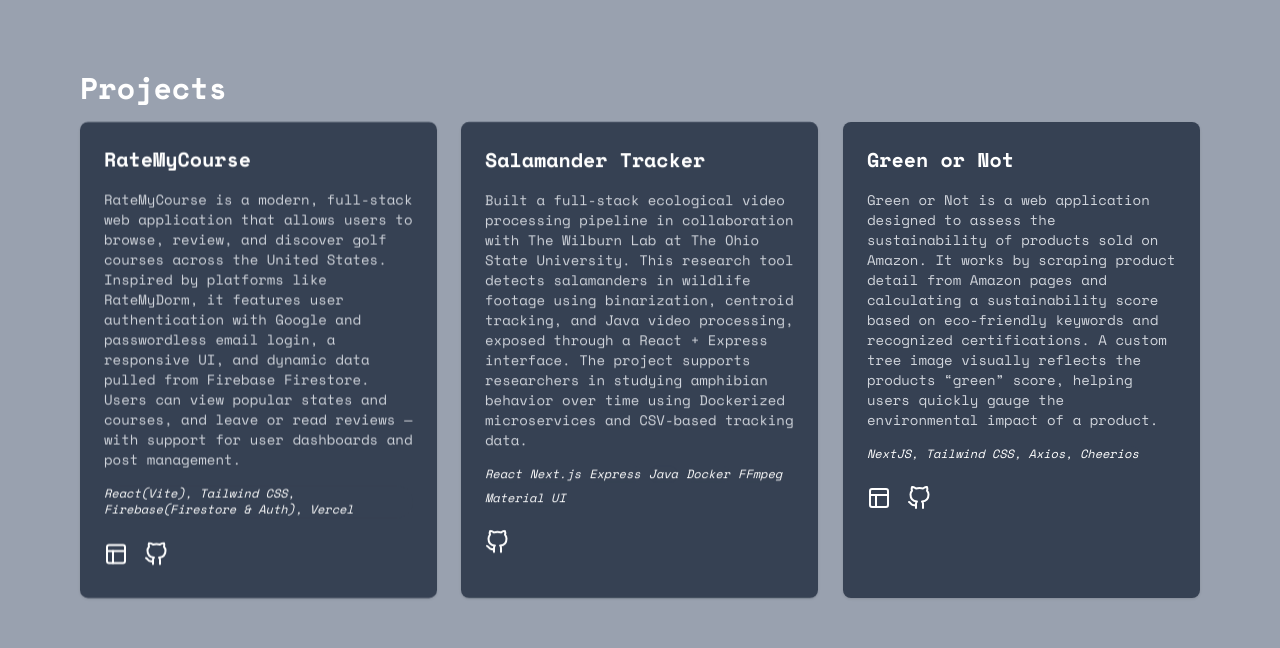
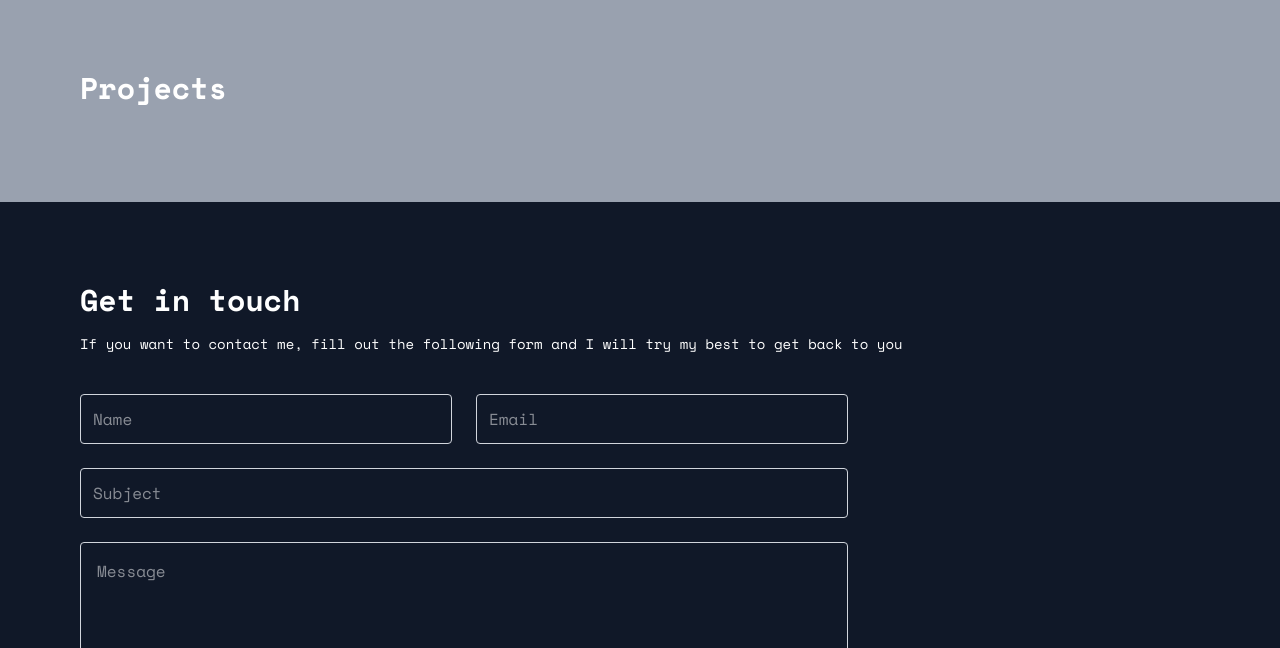
Before and after one commit to alstondsouza1/alston-dsouza1-main, a Next.js app: page / in a window 1280 px wide. Shown: the part 3360-4008 px from the top of the page. Built offline with nearby package versions, Linux system fonts and the light colour scheme.

Commit message:
pushed personal website code

```diff
--- a/src/components/ProjectCard/page.jsx
+++ b/src/components/ProjectCard/page.jsx
@@ -5,27 +5,7 @@ import { Layout, GitHub } from 'react-feather';
 
 export default function Projects() {
     const projects = [
-        {
-            title: "RateMyCourse",
-            description: "RateMyCourse is a modern, full-stack web application that allows users to browse, review, and discover golf courses across the United States. Inspired by platforms like RateMyDorm, it features user authentication with Google and passwordless email login, a responsive UI, and dynamic data pulled from Firebase Firestore. Users can view popular states and courses, and leave or read reviews — with support for user dashboards and post management.",
-            tags: ["React(Vite), Tailwind CSS, Firebase(Firestore & Auth), Vercel"],
-            github: "https://github.com/alstondsouza1/rate-my-course",
-            project_site: "https://rate-my-course-delta.vercel.app/",
-        },
-        {
-            title: "Salamander Tracker",
-            description: "Built a full-stack ecological video processing pipeline in collaboration with The Wilburn Lab at The Ohio State University. This research tool detects salamanders in wildlife footage using binarization, centroid tracking, and Java video processing, exposed through a React + Express interface. The project supports researchers in studying amphibian behavior over time using Dockerized microservices and CSV-based tracking data.",
-            tags: ["React", "Next.js", "Express", "Java", "Docker", "FFmpeg", "Material UI"],
-            github: "https://github.com/alstondsouza1/salamander-project",
-            project_site: "",
-        },
-        {
-            title: "Green or Not",
-            description: "Green or Not is a web application designed to assess the sustainability of products sold on Amazon. It works by scraping product detail from Amazon pages and calculating a sustainability score based on eco-friendly keywords and recognized certifications. A custom tree image visually reflects the products “green” score, helping users quickly gauge the environmental impact of a product.",
-            tags: ["NextJS, Tailwind CSS, Axios, Cheerios"],
-            github: "https://github.com/alstondsouza1/green-or-not",
-            project_site: "https://green-or-not-eight.vercel.app/",
-        }
+
     ];
 
     // Card Animation to Fade in
```
